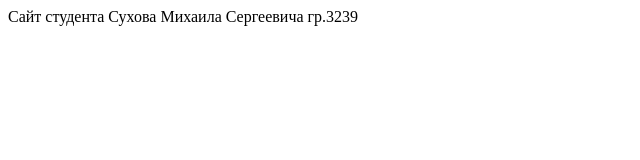
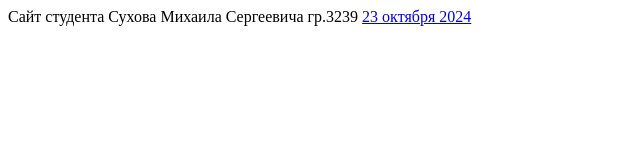
Before and after one commit to ElfhaterDwarf/ElfhaterDwarf.github.io, a plain HTML site: page index.html in a window 1280 px wide. Shown: the whole page, without its empty margins (0-640 px from the left). Drawn offline with Linux system fonts and the light colour scheme.

Commit message:
Add files via upload

```diff
--- a/index.html
+++ b/index.html
@@ -7,5 +7,6 @@
 </head>
 <body>
     Сайт студента Сухова Михаила Сергеевича гр.3239
+    <a href="23oct24.html"> 23 октября 2024</a>
 </body>
 </html>
```
